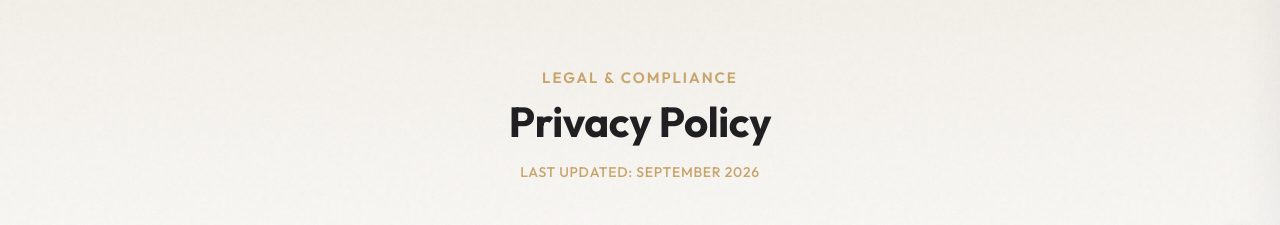
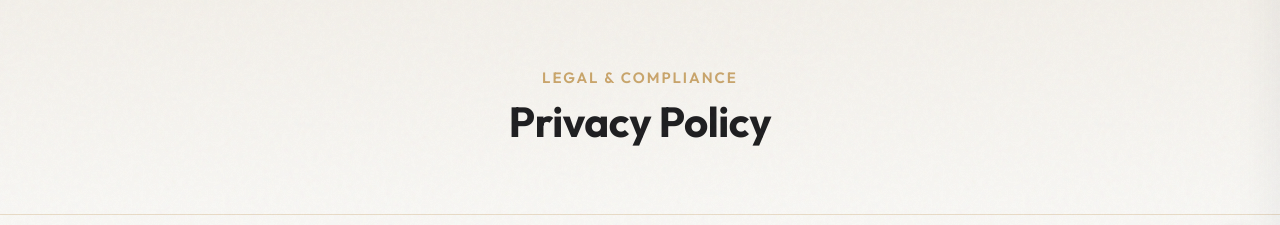
Before and after one commit to Sathishr1612/hsnht-new, a React app: page privacy-policy.html in a window 1280 px wide. Shown: the part 85-310 px from the top of the page. Built offline with nearby package versions, Linux system fonts and the light colour scheme.

Commit message:
privacy-policy

```diff
--- a/privacy-policy.html
+++ b/privacy-policy.html
@@ -173,7 +173,7 @@
       <div class="legal-hero-content text-center">
         <span class="section-subtitle mb-2 d-inline-block">LEGAL &amp; COMPLIANCE</span>
         <h1 class="legal-hero-title">Privacy Policy</h1>
-        <p class="legal-updated-tag mb-0">Last Updated: September 2026</p>
+        <!-- <p class="legal-updated-tag mb-0">Last Updated: September 2026</p> -->
       </div>
     </div>
   </section>
```
Also changed, not shown: terms-and-conditions.html (+1 -1 lines).
